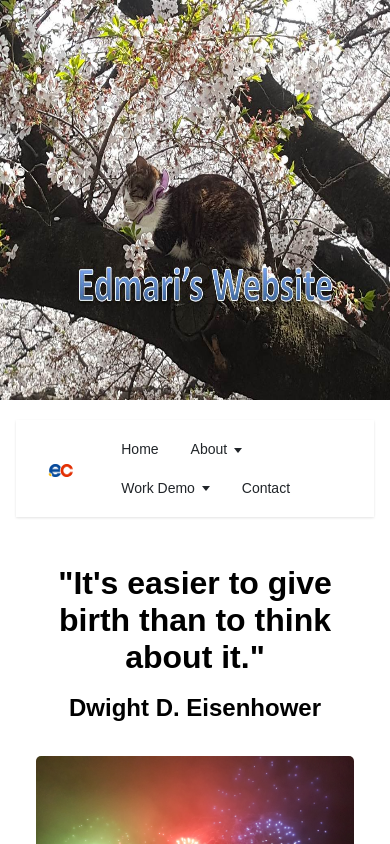
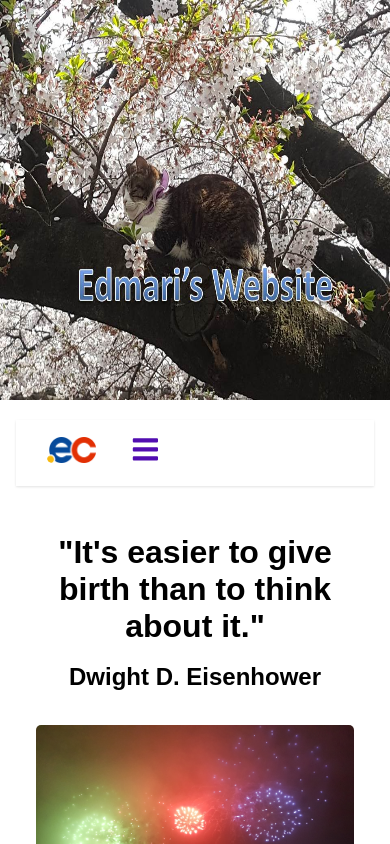
Before and after one commit to edmari689/edmaricallangan, a React (Create React App) app: page / in a window 390 px wide. Shown: the top 844 px of the page. Built offline with nearby package versions, Linux system fonts and the light colour scheme.

Commit message:
Version 1.0.3 Updated navigation bar codes for responsive design

```diff
--- a/src/Layout.js
+++ b/src/Layout.js
@@ -3,12 +3,12 @@ import HeaderNav from './components/HeaderNav';
 
 const Layout = () => {
   return (
-    <div>
+    <>
       <HeaderNav />
       <div className="content">
         <Outlet />
       </div>
-    </div>
+    </>
   );
 };
 
--- a/src/components/HeaderNav.js
+++ b/src/components/HeaderNav.js
@@ -1,4 +1,4 @@
-import DemoNavbar from "./Navbar";
+import Navbar from "./Navbar";
 import { Link } from "react-router-dom";
 import IMAGES from "../images/PicIndex";
 
@@ -13,7 +13,7 @@ const HeaderNav = () => {
                 alt="Home Logo" />
             </picture>
           </Link>
-          <DemoNavbar />
+          <Navbar />
         </div>
       </header>
     );
--- a/src/components/MenuItems.js
+++ b/src/components/MenuItems.js
@@ -23,10 +23,10 @@ const MenuItems = ({ items, depthLevel }) => {
    }, [dropdown]);
 
   const onMouseEnter = () => {
-    window.innerWidth > 960 && setDropdown(true);
+    window.innerWidth > 768 && setDropdown(true);
    };
   const onMouseLeave = () => {
-    window.innerWidth > 960 && setDropdown(false);
+    window.innerWidth > 768 && setDropdown(false);
    };
   const closeDropdown = () => {
     dropdown && setDropdown(false);
@@ -48,14 +48,14 @@ const MenuItems = ({ items, depthLevel }) => {
           aria-expanded={dropdown ? "true" : "false"}
           onClick={() => setDropdown((prev) => !prev)}
           >
-            {window.innerWidth < 960 && depthLevel === 0 ? (
+            {window.innerWidth < 768 && depthLevel === 0 ? (
              items.title
              ) : (
               <Link to={items.url}>{items.title}</Link>
             )}
             {depthLevel > 0 &&
-            window.innerWidth < 960 ? null : depthLevel > 0 &&
-              window.innerWidth > 960 ? (
+            window.innerWidth < 768 ? null : depthLevel > 0 &&
+              window.innerWidth > 768 ? (
             <span>&raquo;</span>
             ) : (
             <span className="arrow" />
--- a/src/components/Navbar.js
+++ b/src/components/Navbar.js
@@ -1,17 +1,33 @@
 import { pageItems } from "../PageItems";
 import MenuItems from "./MenuItems";
 
-const DemoNavbar = () => {
+import { FaBars, FaTimes} from "react-icons/fa";
+import { useRef } from "react";
+
+const Navbar = () => {
+    const navRef = useRef();
+
+    const showNavbar = () =>{
+        navRef.current.classList.toggle("responsive_nav");
+    }
     return (
-    <nav>
+      <>
+    <nav id="linkNav" ref={navRef}>
         <ul className="menus">
         {pageItems.map((menu, index) => {
           const depthLevel = 0;
           return <MenuItems items={menu} key={index} depthLevel={depthLevel}/>;
         })}
         </ul>
+        <button className="nav-btn nav-close-btn" onClick={showNavbar}>
+            <FaTimes />
+        </button>
     </nav>
+    <button className="nav-btn" onClick={showNavbar}>
+       <FaBars />
+    </button>
+    </>
     );
   };
 
-  export default DemoNavbar;
+  export default Navbar;
--- a/src/looks/navbar.css
+++ b/src/looks/navbar.css
@@ -3,6 +3,12 @@
     padding: 0;
     box-sizing: border-box;
   }
+
+:root {
+	--textColor: #0e1002;
+  --secondaryColor: #7e0404;
+}
+
 
   body {
     font-family: sans-serif;
@@ -82,6 +88,34 @@
     border-left: 0.32em solid transparent;
   }
 
+    /* link colors */
+    /* ------------------------------ */
+    #linkNav {
+      color: var(--textColor);
+    }
+
+    #linkNav a:hover {
+      color: var(--secondaryColor);
+    }
+
+    .nav-btn {
+      padding: 5px;
+      cursor: pointer;
+      background: transparent;
+      border: none;
+      outline: none;
+      color: rgb(81, 13, 177);
+      visibility: hidden;
+      opacity: 0;
+      font-size: 1.8rem;
+    }
+
+    header div,
+    #linkNav {
+      display: flex;
+      align-items: center;
+    }
+
   .dropdown {
     position: absolute;
     right: 0;
@@ -108,19 +142,39 @@
     top: -7px;
   }
 
-  /* content */
+  @media only screen and (max-width: 1024px) {
+    .nav-btn {
+      visibility: visible;
+      opacity: 1;
+    }
 
-  .content {
-    max-width: 1200px;
-    margin: 0 auto;
-    padding: 3rem 20px;
+    header nav {
+      position: fixed;
+      top: -100vh;
+      left: 0;
+      height: 100%;
+      width: 100%;
+      display: flex;
+      flex-direction: column;
+      align-items: center;
+      justify-content: center;
+      gap: 1.5rem;
+      background-color: rgb(208, 187, 187);
+      transition: 1s;
+      opacity: 0.9;
+    }
+
+    .responsive_nav {
+      transform: translateY(100vh);
+    }
+
+    .nav-close-btn {
+      position: absolute;
+      top: 2rem;
+      right: 2rem;
+    }
+
+    #linkNav  {
+      font-size: 1.5rem;
+    }
   }
-
-  .content h2 {
-    margin-bottom: 1rem;
-  }
-
-  .content a {
-    color: #cc3852;
-    margin-right: 10px;
-  }
--- a/src/looks/pageContent.css
+++ b/src/looks/pageContent.css
@@ -3,5 +3,21 @@
     text-align: center;
 }
 
+ /* content */
+
+ .content {
+    max-width: 1200px;
+    margin: 0 auto;
+    padding: 3rem 20px;
+  }
+
+  .content h2 {
+    margin-bottom: 1rem;
+  }
+
+  .content a {
+    color: #cc3852;
+    margin-right: 10px;
+  }
 
 /* */
--- a/src/looks/photostyle.css
+++ b/src/looks/photostyle.css
@@ -6,15 +6,9 @@ img.icon-logo{
     width: 70px;
 }
 
-@media only screen and (max-width: 700px){
+@media only screen and (max-width: 1024px) {
     img.icon-logo{
         max-width: 70%;
-    }
-  }
-
-  @media only screen and (max-width: 500px){
-    img.icon-logo{
-        max-width: 50%;
     }
   }
 
```
Also changed, not shown: src/App.js (line endings or trailing spaces).
